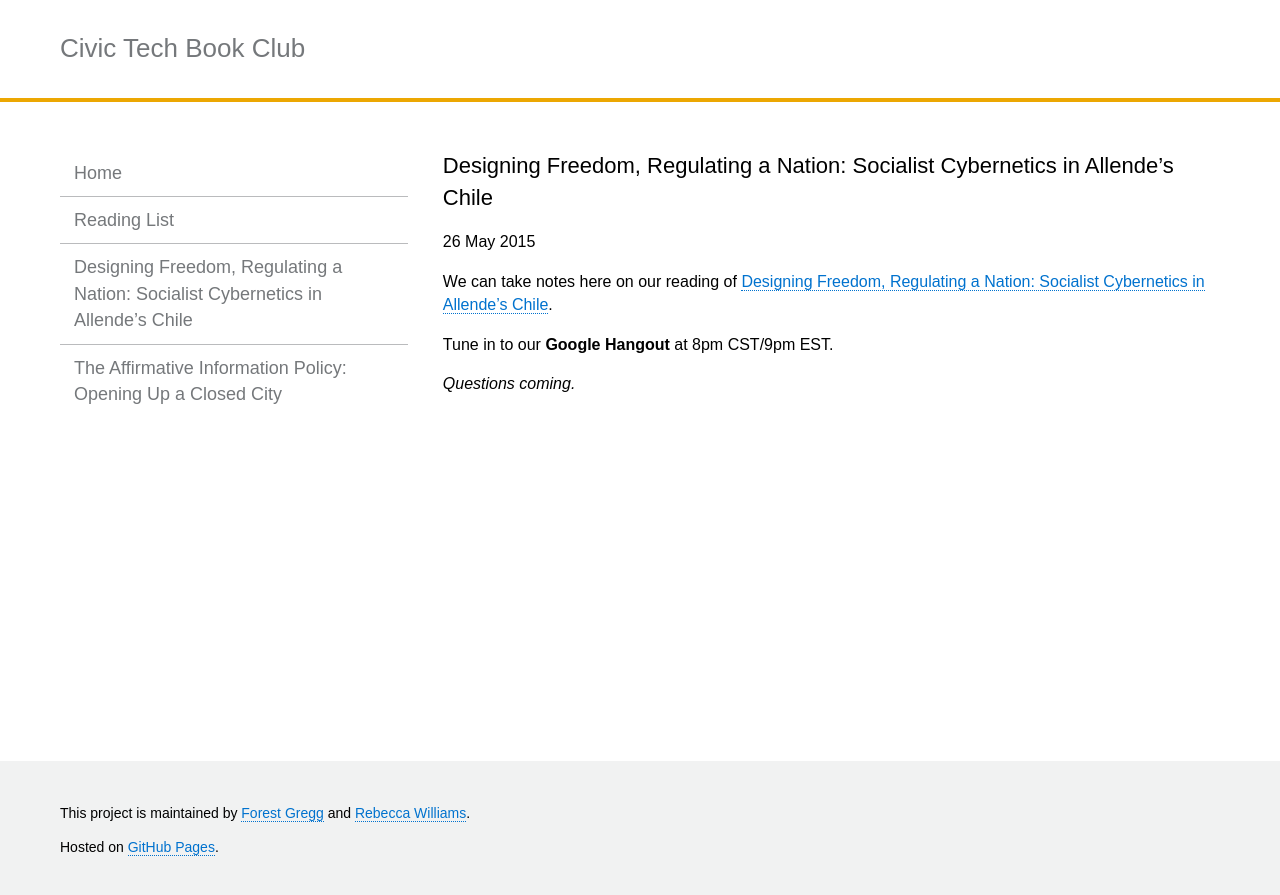
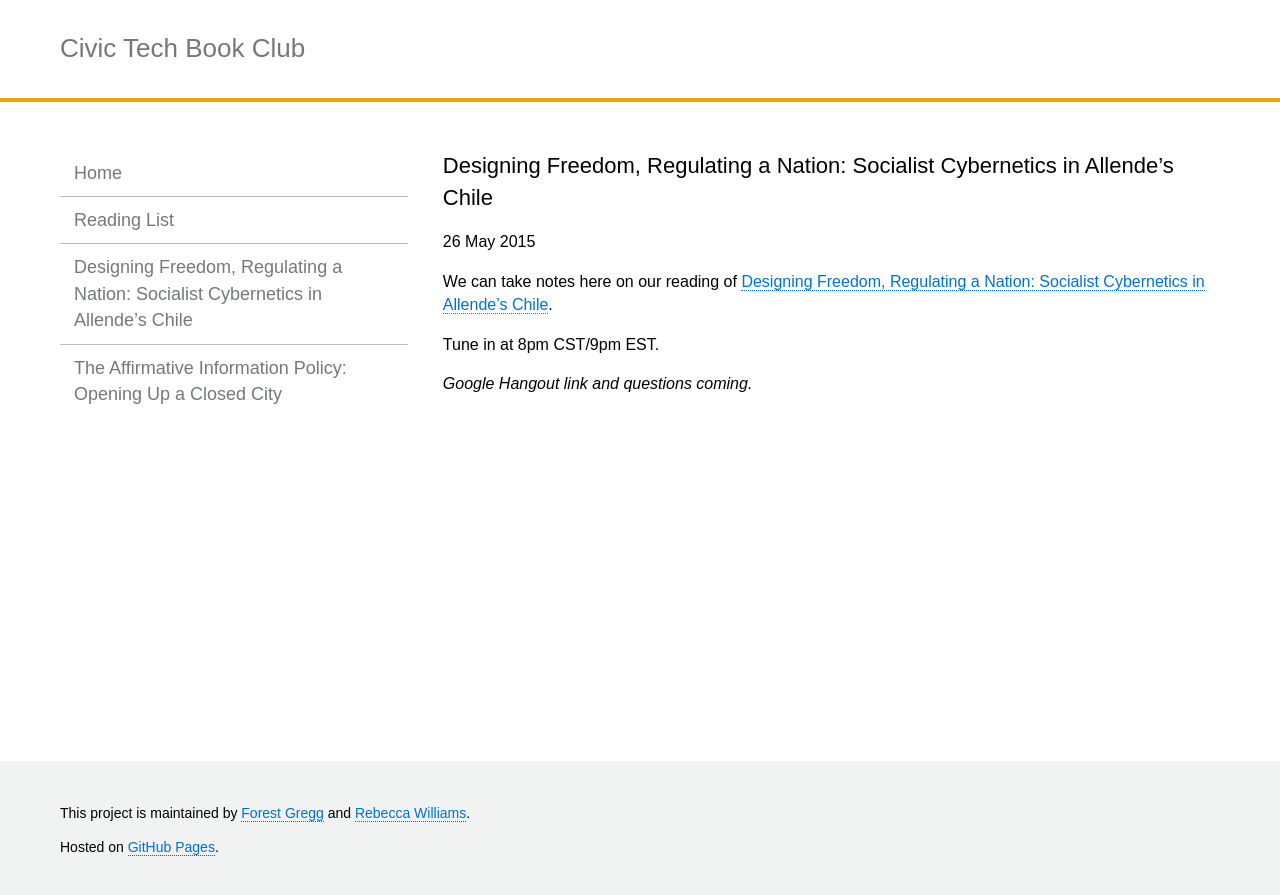
Before and after one commit to rebeccawilliams/bookclub, a Jekyll site: the page built from _posts/2015-05-26-designingfreedomregulatinganation.md, in a window 1280 px wide. Shown: the top 895 px of the page. Built offline with Jekyll 4.4.1, drawn with Linux system fonts in a browser that asks for light colours.

Commit message:
Update 2015-05-26-designingfreedomregulatinganation.md

```diff
--- a/_posts/2015-05-26-designingfreedomregulatinganation.md
+++ b/_posts/2015-05-26-designingfreedomregulatinganation.md
@@ -7,6 +7,6 @@ categories: jekyll update
 
 We can take notes here on our reading of [Designing Freedom, Regulating a Nation: Socialist Cybernetics in Allende’s Chile](http://www.informatics.indiana.edu/edenm/EdenMedinaJLASAugust2006.pdf).
 
-Tune in to our **Google Hangout** at 8pm CST/9pm EST.
+Tune in at 8pm CST/9pm EST.
 
-*Questions coming.*
+*Google Hangout link and questions coming.*
```
